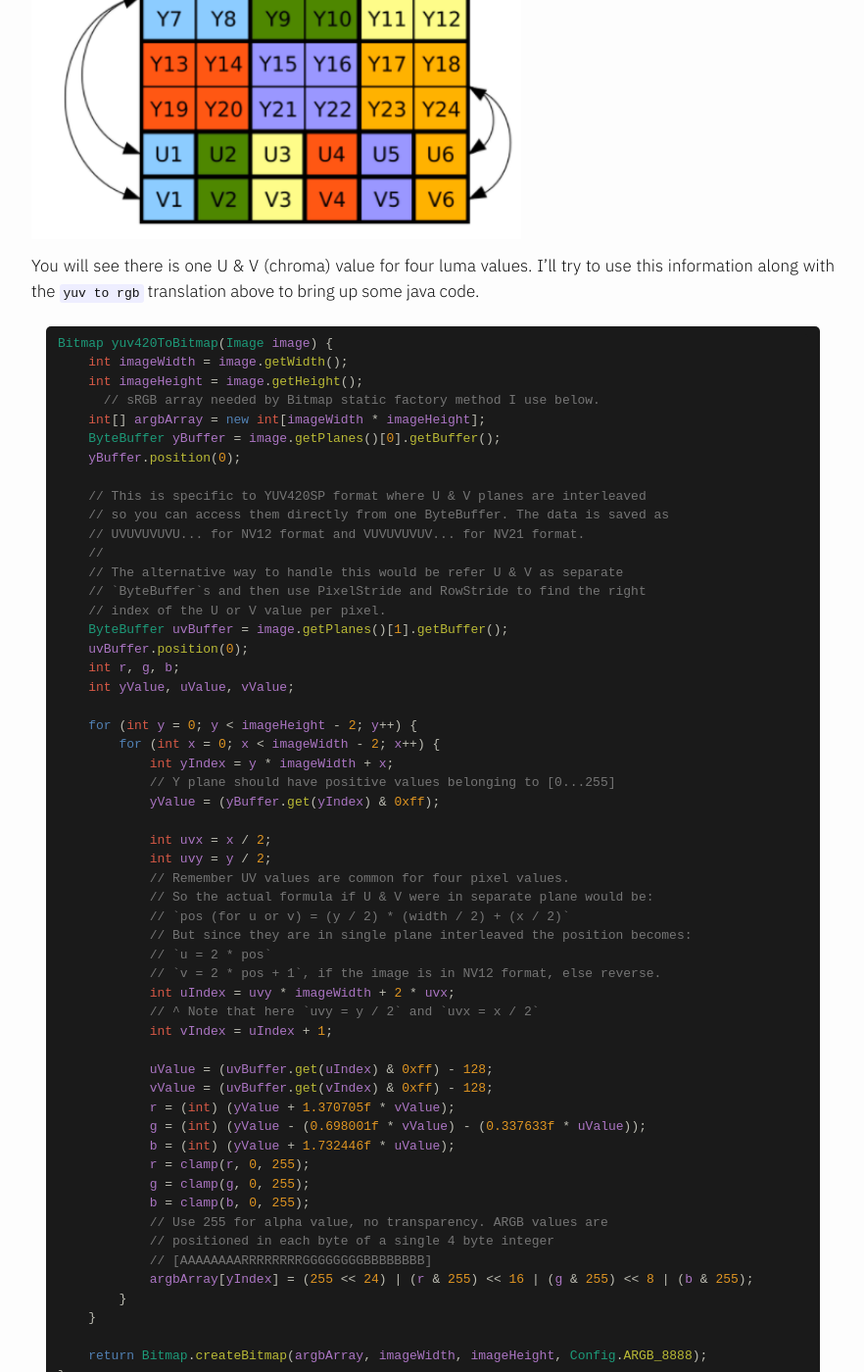
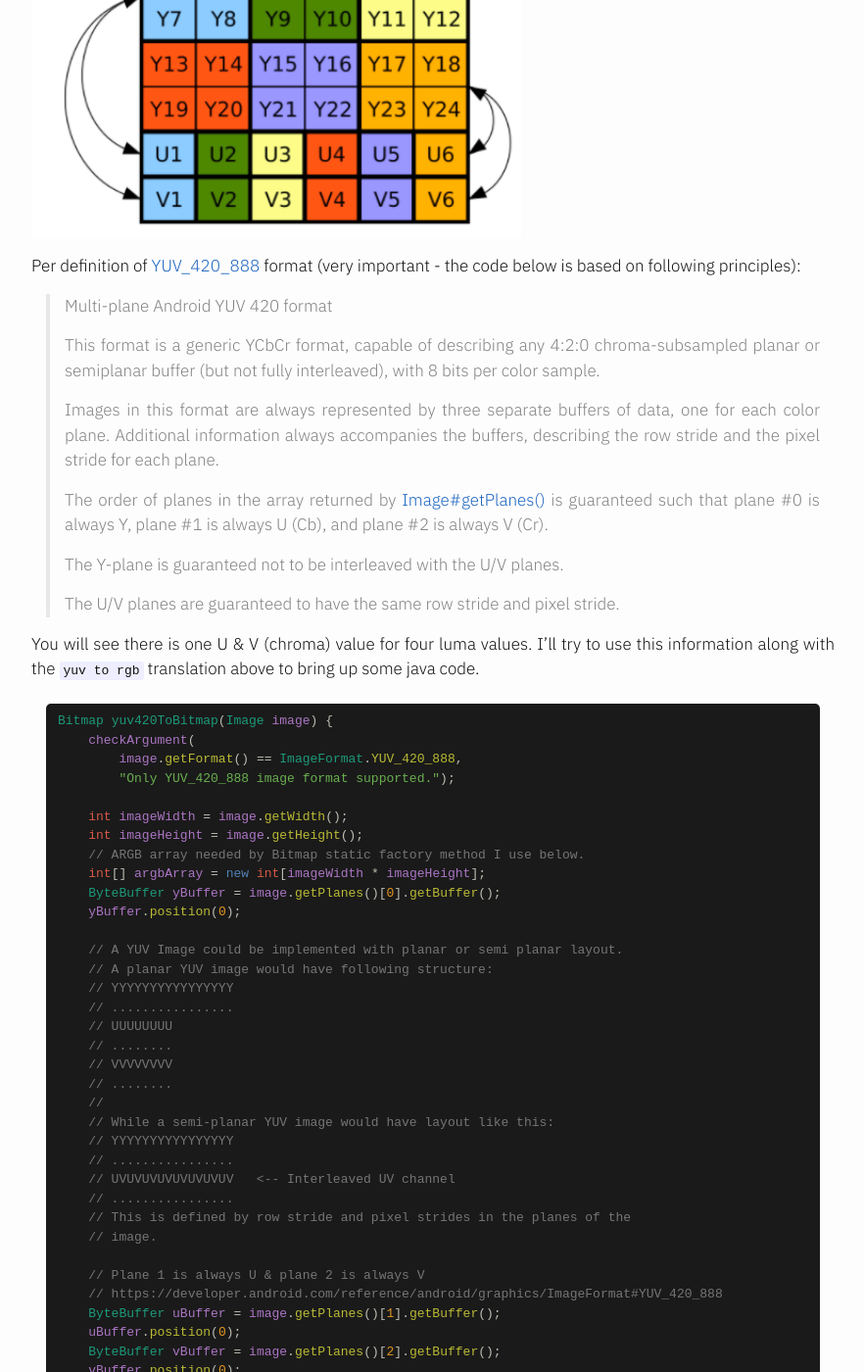
Before and after one commit to mebjas/mebjas.github.io, a Jekyll site: the page built from _posts/2020-08-27-how-to-convert-yuv-420-sp-android.media.Image-to-Bitmap-or-jpeg.md, in a window 1280 px wide and 1400 px high, scrolled down 2508 px. Shown: the whole window at 98% size, without its empty margins (198-1080 px from the left). Built offline with Jekyll 4.4.1, drawn with Linux system fonts in a browser that asks for light colours; comment, search, counter and statistics services are not loaded; some of the changed text lies outside the part shown.

Commit message:
Correct the code for converting YUV --> RGB

````diff
--- a/_posts/2020-08-27-how-to-convert-yuv-420-sp-android.media.Image-to-Bitmap-or-jpeg.md
+++ b/_posts/2020-08-27-how-to-convert-yuv-420-sp-android.media.Image-to-Bitmap-or-jpeg.md
@@ -69,26 +69,64 @@
 
 ![](../images/post21_image2.png){:width="500px"}<br>
 
+Per definition of [YUV_420_888](https://developer.android.com/reference/android/graphics/ImageFormat#YUV_420_888) format (very important - the code below is based on following principles):
+
+> Multi-plane Android YUV 420 format
+>
+> This format is a generic YCbCr format, capable of describing any 4:2:0 chroma-subsampled planar or semiplanar buffer (but not fully interleaved), with 8 bits per color sample.
+>
+> Images in this format are always represented by three separate buffers of data, one for each color plane. Additional information always accompanies the buffers, describing the row stride and the pixel stride for each plane.
+>
+> The order of planes in the array returned by [Image#getPlanes()](https://developer.android.com/reference/android/media/Image#getPlanes()) is guaranteed such that plane #0 is always Y, plane #1 is always U (Cb), and plane #2 is always V (Cr).
+>
+> The Y-plane is guaranteed not to be interleaved with the U/V planes.
+>
+> The U/V planes are guaranteed to have the same row stride and pixel stride.
+
 You will see there is one U & V (chroma) value for four luma values. I'll try to use this information along with the `yuv to rgb` translation above to bring up some java code.
 
 ```java
 Bitmap yuv420ToBitmap(Image image) {
+    checkArgument(
+        image.getFormat() == ImageFormat.YUV_420_888,
+        "Only YUV_420_888 image format supported.");
+
     int imageWidth = image.getWidth();
     int imageHeight = image.getHeight();
-      // sRGB array needed by Bitmap static factory method I use below.
+    // ARGB array needed by Bitmap static factory method I use below.
     int[] argbArray = new int[imageWidth * imageHeight];
     ByteBuffer yBuffer = image.getPlanes()[0].getBuffer();
     yBuffer.position(0);
 
-    // This is specific to YUV420SP format where U & V planes are interleaved
-    // so you can access them directly from one ByteBuffer. The data is saved as
-    // UVUVUVUVU... for NV12 format and VUVUVUVUV... for NV21 format.
+    // A YUV Image could be implemented with planar or semi planar layout.
+    // A planar YUV image would have following structure:
+    // YYYYYYYYYYYYYYYY
+    // ................
+    // UUUUUUUU
+    // ........
+    // VVVVVVVV
+    // ........
     //
-    // The alternative way to handle this would be refer U & V as separate
-    // `ByteBuffer`s and then use PixelStride and RowStride to find the right
-    // index of the U or V value per pixel.
-    ByteBuffer uvBuffer = image.getPlanes()[1].getBuffer();
-    uvBuffer.position(0);
+    // While a semi-planar YUV image would have layout like this:
+    // YYYYYYYYYYYYYYYY
+    // ................
+    // UVUVUVUVUVUVUVUV   <-- Interleaved UV channel
+    // ................
+    // This is defined by row stride and pixel strides in the planes of the
+    // image.
+
+    // Plane 1 is always U & plane 2 is always V
+    // https://developer.android.com/reference/android/graphics/ImageFormat#YUV_420_888
+    ByteBuffer uBuffer = image.getPlanes()[1].getBuffer();
+    uBuffer.position(0);
+    ByteBuffer vBuffer = image.getPlanes()[2].getBuffer();
+    vBuffer.position(0);
+
+    // The U/V planes are guaranteed to have the same row stride and pixel
+    // stride.
+    int uvRowStride = image.getPlanes()[1].getRowStride();
+    int uvPixelStride = image.getPlanes()[1].getPixelStride();
+
     int r, g, b;
     int yValue, uValue, vValue;
 
@@ -100,18 +138,17 @@
 
             int uvx = x / 2;
             int uvy = y / 2;
-            // Remember UV values are common for four pixel values.
-            // So the actual formula if U & V were in separate plane would be:
-            // `pos (for u or v) = (y / 2) * (width / 2) + (x / 2)`
-            // But since they are in single plane interleaved the position becomes:
-            // `u = 2 * pos`
-            // `v = 2 * pos + 1`, if the image is in NV12 format, else reverse.
-            int uIndex = uvy * imageWidth + 2 * uvx;
-            // ^ Note that here `uvy = y / 2` and `uvx = x / 2`
-            int vIndex = uIndex + 1;
+            // U/V Values are subsampled i.e. each pixel in U/V chanel in a
+            // YUV_420 image act as chroma value for 4 neighbouring pixels
+            int uvIndex = uvy * uvRowStride +  uvx * uvPixelStride;
 
-            uValue = (uvBuffer.get(uIndex) & 0xff) - 128;
-            vValue = (uvBuffer.get(vIndex) & 0xff) - 128;
+            // U/V values ideally fall under [-0.5, 0.5] range. To fit them into
+            // [0, 255] range they are scaled up and centered to 128.
+            // Operation below brings U/V values to [-128, 127].
+            uValue = (uBuffer.get(uvIndex) & 0xff) - 128;
+            vValue = (vBuffer.get(uvIndex) & 0xff) - 128;
+
+            // Compute RGB values per formula above.
             r = (int) (yValue + 1.370705f * vValue);
             g = (int) (yValue - (0.698001f * vValue) - (0.337633f * uValue));
             b = (int) (yValue + 1.732446f * uValue);
@@ -125,7 +162,8 @@
         }
     }
 
-    return Bitmap.createBitmap(argbArray, imageWidth, imageHeight, Config.ARGB_8888);
+    return Bitmap.createBitmap(
+        argbArray, imageWidth, imageHeight, Config.ARGB_8888);
 }
 ```
 
````
